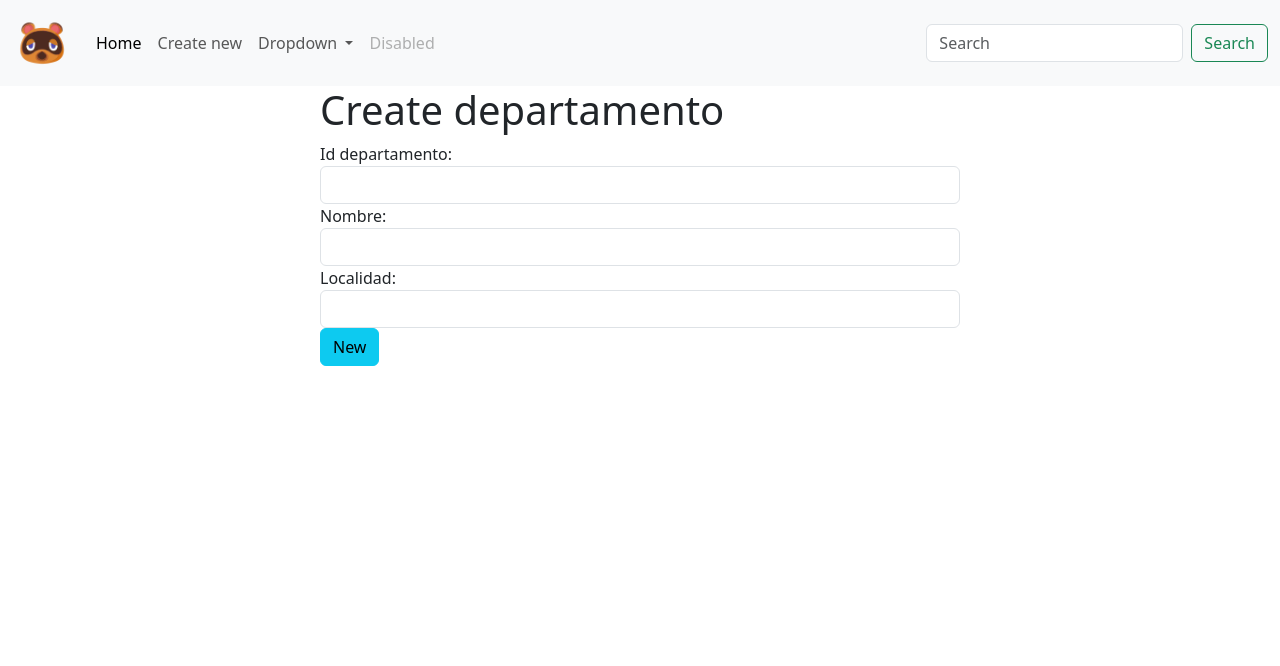
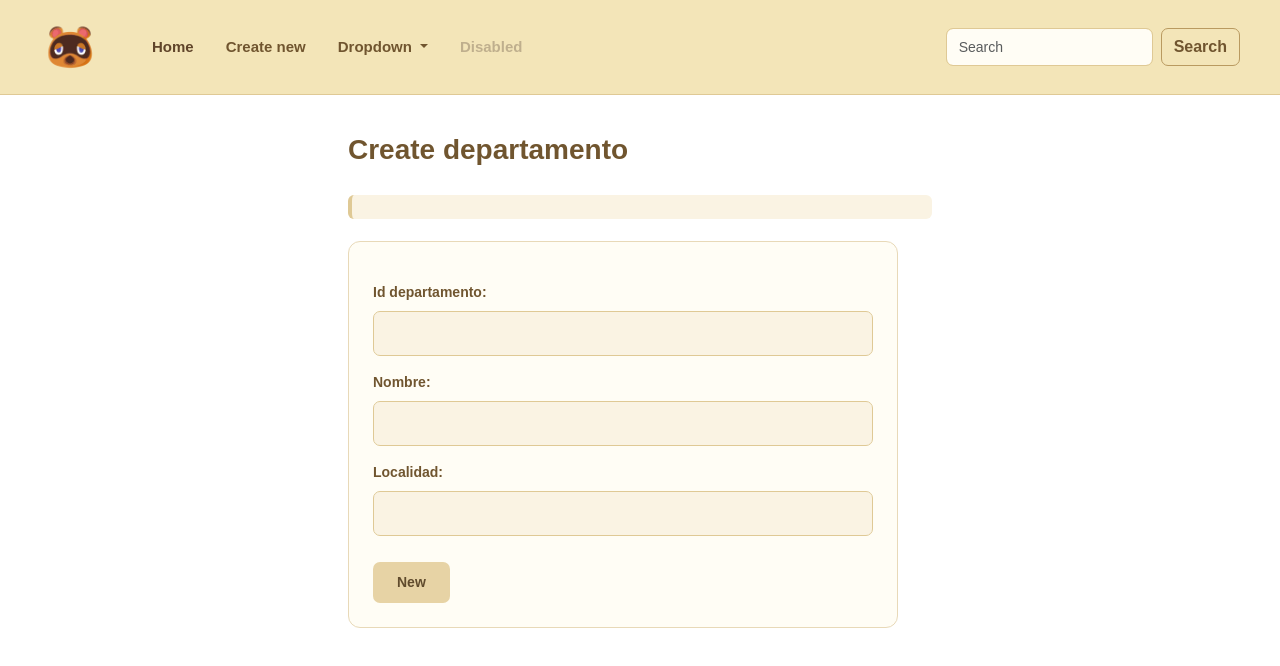
Before and after one commit to monicacgomez/angulardepartamentoscrud, an Angular app: page /create in a window 1280 px wide. Shown: the top 666 px of the page. Built offline with nearby package versions, Linux system fonts and the light colour scheme.

Commit message:
Aplicar estilos ₊ ⊹

```diff
--- a/src/app/components/create-component/create-component.css
+++ b/src/app/components/create-component/create-component.css
@@ -0,0 +1,99 @@
+:host {
+  display: block;
+  padding: 28px;
+  font-family: Arial, sans-serif;
+  color: #62503b;
+}
+
+/* Título principal */
+h1 {
+  margin: 10px 0 28px;
+  color: #70552f;
+  font-size: 28px;
+  font-weight: 700;
+}
+
+/* Mensaje */
+h2 {
+  margin: 0 0 22px;
+  padding: 12px 16px;
+  background-color: #faf3e3;
+  color: #8b7048 !important;
+  border-left: 4px solid #dfc995;
+  border-radius: 6px;
+  font-size: 16px;
+  font-weight: 600;
+}
+
+/* Formulario */
+form {
+  max-width: 550px;
+  padding: 24px;
+  background-color: #fffdf5;
+  border: 1px solid #e8d9b8;
+  border-radius: 12px;
+}
+
+/* Etiquetas */
+form label {
+  display: block;
+  margin: 16px 0 8px;
+  color: #70552f;
+  font-size: 14px;
+  font-weight: 700;
+}
+
+/* Campos de entrada */
+form .form-control {
+  width: 100%;
+  padding: 11px 13px;
+  background-color: #faf3e3;
+  color: #62503b;
+  border: 1px solid #dfc995;
+  border-radius: 7px;
+  font-size: 14px;
+  outline: none;
+  transition: border-color 0.2s ease,
+              background-color 0.2s ease;
+}
+
+/* Cuando seleccionamos un campo */
+form .form-control:focus {
+  background-color: #fffdf5;
+  border-color: #b99a60;
+  box-shadow: 0 0 0 3px rgba(223, 201, 149, 0.25);
+}
+
+/* Botón New */
+form .btn-info {
+  display: block;
+  margin-top: 26px;
+  padding: 10px 24px;
+  background-color: #e7d3a5 !important;
+  color: #604b2d !important;
+  border: none !important;
+  border-radius: 7px;
+  font-size: 14px;
+  font-weight: 700;
+  transition: background-color 0.2s ease;
+}
+
+/* Hover del botón */
+form .btn-info:hover {
+  background-color: #d8bf88 !important;
+}
+
+/* Adaptación a móviles */
+@media (max-width: 600px) {
+  :host {
+    padding: 18px;
+  }
+
+  h1 {
+    font-size: 24px;
+  }
+
+  form {
+    padding: 18px;
+  }
+}
--- a/src/app/components/details-component/details-component.css
+++ b/src/app/components/details-component/details-component.css
@@ -0,0 +1,80 @@
+:host {
+  display: block;
+  padding: 28px;
+  font-family: Arial, sans-serif;
+  color: #62503b;
+}
+
+/* Título principal */
+h1 {
+  margin: 10px 0 24px;
+  color: #70552f;
+  font-size: 28px;
+  font-weight: 700;
+}
+
+/* Enlace para volver */
+p {
+  margin: 0 0 24px;
+}
+
+p a {
+  display: inline-block;
+  color: #967544;
+  font-size: 14px;
+  font-weight: 600;
+  text-decoration: none;
+  transition: color 0.2s ease;
+}
+
+/* Hover del enlace */
+p a:hover {
+  color: #604b2d;
+  text-decoration: underline;
+}
+
+/* Lista de detalles */
+.list-group {
+  max-width: 550px;
+  padding: 0;
+  border: 1px solid #e8d9b8;
+  border-radius: 12px;
+  overflow: hidden;
+}
+
+/* Elementos de la lista */
+.list-group-item {
+  padding: 18px 20px;
+  background-color: #fffdf5;
+  color: #62503b;
+  border: none;
+  border-bottom: 1px solid #eee3cc;
+  font-size: 15px;
+  line-height: 1.5;
+}
+
+/* Alternancia de tonos */
+.list-group-item:nth-child(even) {
+  background-color: #faf3e3;
+}
+
+/* Último elemento */
+.list-group-item:last-child {
+  border-bottom: none;
+}
+
+/* Adaptación a móviles */
+@media (max-width: 600px) {
+  :host {
+    padding: 18px;
+  }
+
+  h1 {
+    font-size: 24px;
+  }
+
+  .list-group-item {
+    padding: 14px 16px;
+    font-size: 14px;
+  }
+}
--- a/src/app/components/home-component/home-component.css
+++ b/src/app/components/home-component/home-component.css
@@ -0,0 +1,118 @@
+:host {
+  display: block;
+  padding: 28px;
+  font-family: Arial, sans-serif;
+  color: #62503b;
+}
+
+/* Tabla principal */
+.table {
+  width: 100%;
+  margin-top: 20px;
+  border-collapse: separate;
+  border-spacing: 0;
+  background-color: #fffdf5;
+  color: #62503b;
+  border: 1px solid #e8d9b8;
+  border-radius: 12px;
+  overflow: hidden;
+}
+
+/* Encabezados */
+.table thead th,
+.table thead td {
+  padding: 16px;
+  background-color: #f3e5b8 !important;
+  color: #70552f !important;
+  font-size: 15px;
+  font-weight: 700;
+  border-bottom: 2px solid #dfc995;
+}
+
+/* Celdas */
+.table tbody td {
+  padding: 16px;
+  background-color: #fffdf5 !important;
+  color: #62503b !important;
+  font-size: 14px;
+  vertical-align: middle;
+  border-bottom: 1px solid #eee3cc;
+}
+
+/* Alternancia de filas */
+.table tbody tr:nth-child(even) td {
+  background-color: #faf3e3 !important;
+}
+
+/* Efecto hover de las filas */
+.table tbody tr:hover td {
+  background-color: #f5ebd2 !important;
+}
+
+/* Botones generales */
+.table .btn {
+  display: inline-block;
+  margin: 3px;
+  padding: 7px 13px;
+  border: none;
+  border-radius: 7px;
+  font-size: 13px;
+  font-weight: 600;
+  text-decoration: none;
+  transition: background-color 0.2s ease;
+}
+
+/* Details */
+.table .btn-light {
+  background-color: #f1e5c8 !important;
+  color: #70552f !important;
+}
+
+/* Edit */
+.table .btn-info {
+  background-color: #e7d3a5 !important;
+  color: #604b2d !important;
+}
+
+/* Delete */
+.table .btn-danger {
+  background-color: #d9a99a !important;
+  color: #683d32 !important;
+}
+
+/* Hover de botones */
+.table .btn-light:hover {
+  background-color: #e8d8b2 !important;
+}
+
+.table .btn-info:hover {
+  background-color: #d8bf88 !important;
+}
+
+.table .btn-danger:hover {
+  background-color: #c98e7e !important;
+}
+
+/* Adaptación a móviles */
+@media (max-width: 700px) {
+  :host {
+    padding: 14px;
+  }
+
+  .table {
+    font-size: 12px;
+  }
+
+  .table thead th,
+  .table thead td,
+  .table tbody td {
+    padding: 9px 7px;
+    font-size: 12px;
+  }
+
+  .table .btn {
+    padding: 6px 8px;
+    font-size: 11px;
+    margin: 2px;
+  }
+}
--- a/src/app/components/menu-component/menu-component.css
+++ b/src/app/components/menu-component/menu-component.css
@@ -0,0 +1,137 @@
+:host {
+  display: block;
+  font-family: Arial, sans-serif;
+}
+
+/* Barra de navegación */
+.navbar {
+  padding: 12px 28px;
+  background-color: #f3e5b8 !important;
+  border-bottom: 1px solid #dfc995;
+}
+
+/* Contenedor */
+.navbar .container-fluid {
+  gap: 20px;
+}
+
+/* Logo */
+.navbar-brand img {
+  width: 60px;
+  height: auto;
+  object-fit: contain;
+}
+
+/* Enlaces del menú */
+.navbar .nav-link {
+  padding: 10px 16px !important;
+  color: #70552f !important;
+  font-size: 15px;
+  font-weight: 600;
+  transition: background-color 0.2s ease,
+              color 0.2s ease;
+  border-radius: 7px;
+}
+
+/* Enlace activo */
+.navbar .nav-link.active {
+  color: #60452a !important;
+  font-weight: 700;
+}
+
+/* Hover de enlaces */
+.navbar .nav-link:hover {
+  background-color: #e8d8b2;
+  color: #604b2d !important;
+}
+
+/* Enlaces deshabilitados */
+.navbar .nav-link.disabled {
+  color: #aa997c !important;
+  opacity: 0.7;
+}
+
+/* Menú desplegable */
+.navbar .dropdown-menu {
+  padding: 8px;
+  background-color: #fffdf5;
+  border: 1px solid #e8d9b8;
+  border-radius: 9px;
+  box-shadow: 0 4px 12px rgba(98, 80, 59, 0.10);
+}
+
+/* Opciones del desplegable */
+.navbar .dropdown-item {
+  padding: 9px 12px;
+  color: #62503b;
+  font-size: 14px;
+  border-radius: 6px;
+}
+
+/* Hover del desplegable */
+.navbar .dropdown-item:hover {
+  background-color: #faf3e3;
+  color: #70552f;
+}
+
+/* Separador */
+.navbar .dropdown-divider {
+  border-color: #e8d9b8;
+}
+
+/* Buscador */
+.navbar .form-control {
+  background-color: #fffdf5;
+  color: #62503b;
+  border: 1px solid #dfc995;
+  border-radius: 7px;
+  font-size: 14px;
+}
+
+.navbar .form-control:focus {
+  border-color: #b99a60;
+  box-shadow: 0 0 0 3px rgba(223, 201, 149, 0.25);
+}
+
+/* Botón de búsqueda */
+.navbar .btn-outline-success {
+  color: #70552f !important;
+  border: 1px solid #b99a60 !important;
+  border-radius: 7px;
+  font-weight: 600;
+}
+
+/* Hover del botón */
+.navbar .btn-outline-success:hover {
+  background-color: #e7d3a5 !important;
+  color: #604b2d !important;
+}
+
+/* Botón hamburguesa */
+.navbar .navbar-toggler {
+  border-color: #b99a60;
+  border-radius: 7px;
+}
+
+.navbar .navbar-toggler:focus {
+  box-shadow: 0 0 0 3px rgba(223, 201, 149, 0.3);
+}
+
+/* Adaptación a móviles */
+@media (max-width: 991px) {
+  .navbar {
+    padding: 12px 18px;
+  }
+
+  .navbar .navbar-collapse {
+    padding: 14px 0 6px;
+  }
+
+  .navbar .nav-link {
+    padding: 10px 12px !important;
+  }
+
+  .navbar form {
+    margin-top: 12px;
+  }
+}
--- a/src/app/components/update-component/update-component.css
+++ b/src/app/components/update-component/update-component.css
@@ -0,0 +1,96 @@
+:host {
+  display: block;
+  padding: 28px;
+  font-family: Arial, sans-serif;
+  color: #62503b;
+}
+
+/* Título principal */
+h1 {
+  margin: 10px 0 28px;
+  color: #70552f !important;
+  font-size: 28px;
+  font-weight: 700;
+}
+
+/* Formulario */
+form {
+  max-width: 550px;
+  padding: 24px;
+  background-color: #fffdf5;
+  border: 1px solid #e8d9b8;
+  border-radius: 12px;
+}
+
+/* Etiquetas */
+form label {
+  display: block;
+  margin: 16px 0 8px;
+  color: #70552f;
+  font-size: 14px;
+  font-weight: 700;
+}
+
+/* Campos */
+form .form-control {
+  width: 100%;
+  padding: 11px 13px;
+  background-color: #faf3e3;
+  color: #62503b;
+  border: 1px solid #dfc995;
+  border-radius: 7px;
+  font-size: 14px;
+  outline: none;
+  transition: border-color 0.2s ease,
+              background-color 0.2s ease;
+}
+
+/* Campo seleccionado */
+form .form-control:focus {
+  background-color: #fffdf5;
+  border-color: #b99a60;
+  box-shadow: 0 0 0 3px rgba(223, 201, 149, 0.25);
+}
+
+/* ID deshabilitado */
+form .form-control:disabled {
+  background-color: #f1e8d5;
+  color: #96866c;
+  border-color: #e8d9b8;
+  opacity: 0.85;
+  cursor: not-allowed;
+}
+
+/* Botón Update */
+form .btn-warning {
+  display: block;
+  margin-top: 26px;
+  padding: 10px 24px;
+  background-color: #e7d3a5 !important;
+  color: #604b2d !important;
+  border: none !important;
+  border-radius: 7px;
+  font-size: 14px;
+  font-weight: 700;
+  transition: background-color 0.2s ease;
+}
+
+/* Hover del botón */
+form .btn-warning:hover {
+  background-color: #d8bf88 !important;
+}
+
+/* Adaptación a móviles */
+@media (max-width: 600px) {
+  :host {
+    padding: 18px;
+  }
+
+  h1 {
+    font-size: 24px;
+  }
+
+  form {
+    padding: 18px;
+  }
+}
```
